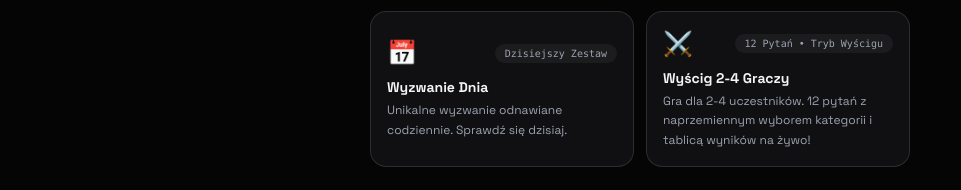
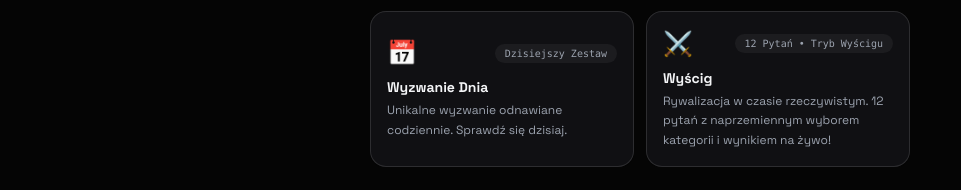
Before and after one commit to adambar88/quiz-game, a React (Vite) app: page / in a window 1280 px wide. Shown: the part 456-646 px from the top of the page, without its empty margins (0-961 px from the left). Built offline with nearby package versions, Linux system fonts and the light colour scheme; no server answers.

Commit message:
style(i18n): simplify versus mode title from Wyścig 2-4 Graczy to Wyścig

```diff
--- a/src/i18n/translations.ts
+++ b/src/i18n/translations.ts
@@ -38,9 +38,9 @@ export const translations = {
         description: 'Unikalne wyzwanie odnawiane codziennie. Sprawdź się dzisiaj.',
       },
       versus: {
-        title: 'Wyścig 2-4 Graczy',
+        title: 'Wyścig',
         badge: '12 Pytań • Tryb Wyścigu',
-        description: 'Gra dla 2-4 uczestników. 12 pytań z naprzemiennym wyborem kategorii i tablicą wyników na żywo!',
+        description: 'Rywalizacja w czasie rzeczywistym. 12 pytań z naprzemiennym wyborem kategorii i wynikiem na żywo!',
       },
     },
 
@@ -159,7 +159,7 @@ export const translations = {
     close: 'Zamknij',
 
     // Versus Duel Mode
-    versusLobbyTitle: 'Wyścig 2-4 Graczy',
+    versusLobbyTitle: 'Wyścig',
     createRoom: 'Stwórz Nowy Pokój',
     joinRoom: 'Dołącz do Pokoju',
     roomCodeLabel: 'Kod Dostępu do Gry',
```
Also changed, not shown: 1 other file (tests, documents, lock files or other folders).
